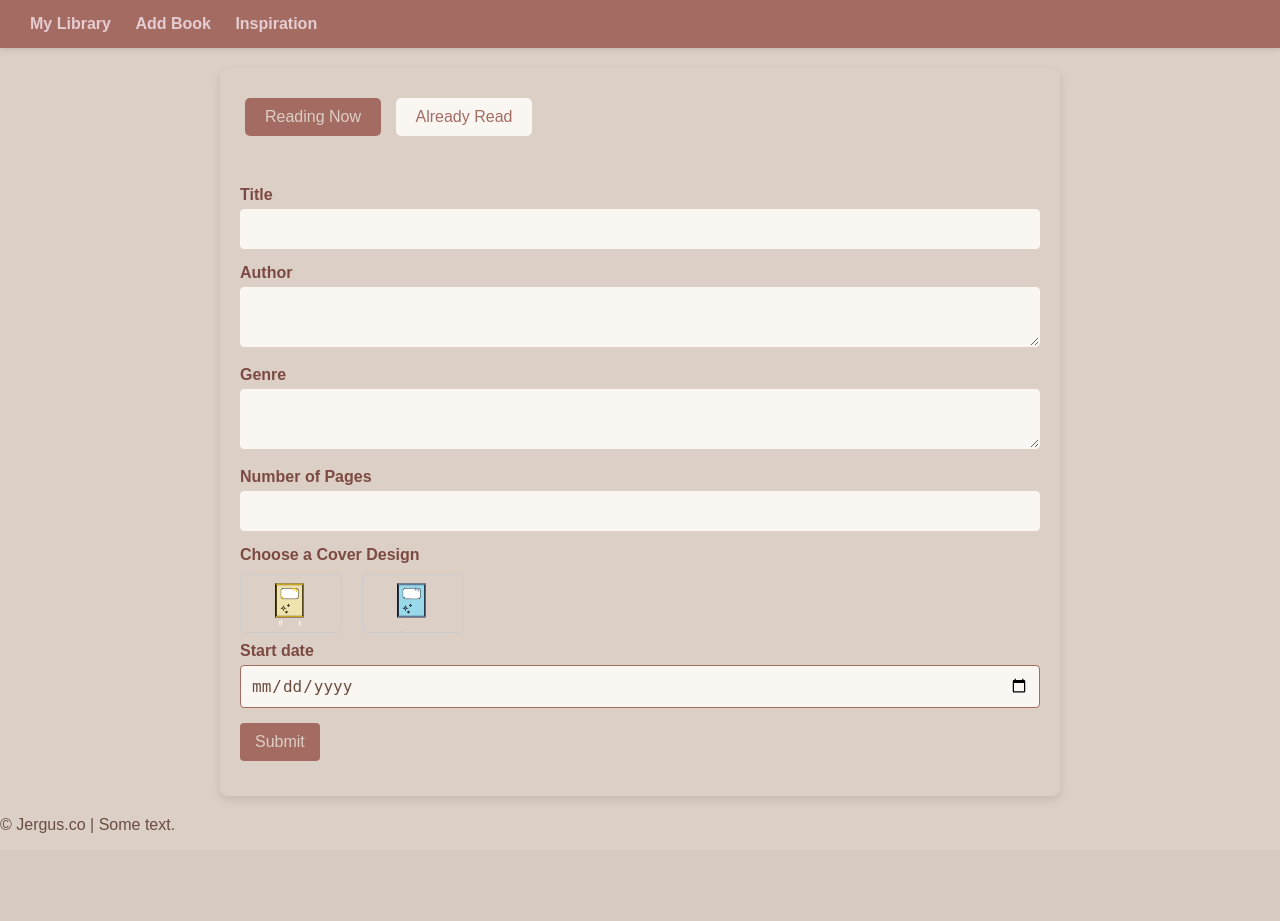
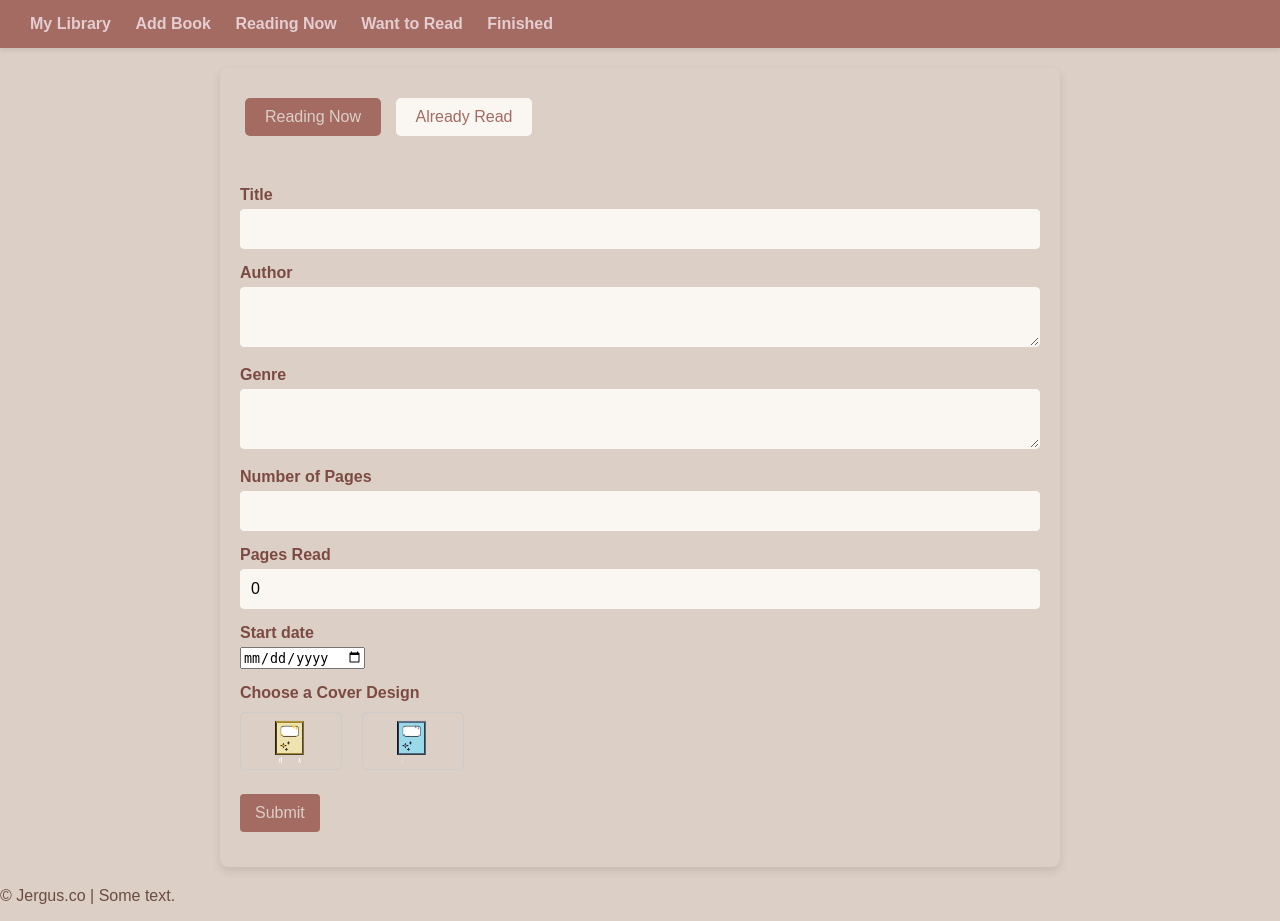
Before and after one commit to SPSE-Zoska-IV-C/gregusova-maturitny_projekt, a Flask app: page /create in a window 1280 px wide. Shown: the part 97-1018 px from the top of the page. Before the commit the page ends 930 px from the top, so only its background shows below. Run offline with Flask 3, Linux system fonts and the light colour scheme.

Commit message:
20_10_25

```diff
--- a/main.py
+++ b/main.py
@@ -1,7 +1,8 @@
-from flask import Flask, request, redirect, url_for, render_template, flash
+import os
+from flask import Flask, render_template, request, redirect, url_for, flash
 from werkzeug.utils import secure_filename
-from models import db, Article  # Import the single `db` instance and Article model
-import os
+from models import db, Book  # Import the single `db` instance and Book model
+from datetime import datetime
 
 app = Flask(__name__)
 
@@ -9,7 +10,7 @@
 app.config['SECRET_KEY'] = 'your_secret_key'
 app.config['UPLOAD_FOLDER'] = 'static/uploads'
 app.config['ALLOWED_EXTENSIONS'] = {'png', 'jpg', 'jpeg', 'gif'}
-app.config['SQLALCHEMY_DATABASE_URI'] = 'sqlite:///bucketlist.db'  # Use a single database
+app.config['SQLALCHEMY_DATABASE_URI'] = 'sqlite:///bookapp.db'  # Renamed to bookapp
 app.config['SQLALCHEMY_TRACK_MODIFICATIONS'] = False
 
 # Ensure the upload folder exists
@@ -18,112 +19,149 @@
 # Initialize the database with the app
 db.init_app(app)
 
-# Models
-class MyList(db.Model):
-    id = db.Column(db.Integer, primary_key=True)
-    title = db.Column(db.String(100), nullable=False)
-    description = db.Column(db.String(200), nullable=False)
-    image_url = db.Column(db.String(200), nullable=False)
-
-
-# Routes
+# Routes for Book App
 @app.route('/')
-@app.route('/mylist')
-def mylist():
-    items = MyList.query.all()  # Fetch all items from MyList
-    return render_template('mylist.html', items=items)  # Pass 'items' to the template
-
-
-@app.route('/inspiration')
-def inspiration():
-    travel_cards = [
-        {"id": 1, "image": "img/cruise.jpg", "title": "Go to cruise", "description": "Cruise the seas."},
-        {"id": 2, "image": "img/japan.jpg", "title": "Visit Japan", "description": "Explore Japan."},
-        {"id": 7, "image": "img/sweden.jpg", "title": "Visit Sweden", "description": "Week long trip to Sweden."},
-        {"id": 8, "image": "img/iceland.jpg", "title": "Visit Iceland", "description": "Road trip throughe ring of the Iceland."},
-    ]
-    learn_cards = [
-        {"id": 3, "image": "img/german.jpg", "title": "Study German language", "description": "Learn German."},
-        {"id": 4, "image": "img/guitar.jpg", "title": "Learn to play guitar", "description": "Master guitar."},
-        {"id": 9, "image": "img/knit.jpg", "title": "Learn knitting", "description": "knit my own socks."},
-        {"id": 10, "image": "img/harp.jpg", "title": "Learnto play harp", "description": "Be able to play at my grandmas funeral"},
-    ]
-    other_cards = [
-        {"id": 5, "image": "img/baloon.jpg", "title": "Fly a hot air balloon", "description": "Soar in a balloon."},
-        {"id": 6, "image": "img/camping.jpg", "title": "Go camping", "description": "Experience nature."},
-        {"id": 11, "image": "img/diving.jpg", "title": "Diving in Australia", "description": "Go and drown someone you do not like"},
-        {"id": 12, "image": "img/roadtrip.jpg", "title": "Go to road trip", "description": "road trip throuh south-east asia with your bestie"},
-    ]
-    return render_template(
-        'inspiration.html',
-        travel_cards=travel_cards,
-        learn_cards=learn_cards,
-        other_cards=other_cards,
-    )
-
+def index():
+    # Get all books from the database
+    books = Book.query.all()
+    return render_template('index.html', books=books)
 
 @app.route('/create', methods=['GET', 'POST'])
 def create():
     if request.method == 'POST':
-        title = request.form.get('title')
-        description = request.form.get('content')  # You might want to save this as `description`
-        file = request.files.get('image')
+        try:
+            # Get form data
+            title = request.form['title']
+            author = request.form['author']
+            genre = request.form['genre']
+            pages = int(request.form['pages'])
+            cover = request.form['cover']
 
-        if file and allowed_file(file.filename):
-            filename = secure_filename(file.filename)
-            filepath = os.path.join(app.config['UPLOAD_FOLDER'], filename)
-            file.save(filepath)
-            image_url = filepath  # Use uploaded file path
-        else:
-            image_url = 'static/default.jpg'  # Fallback image
+            # Determine status based on form input
+            status = request.form.get('status', 'Reading Now')
 
-        # Add the new item to MyList
-        new_item = MyList(title=title, description=description, image_url=image_url)
-        db.session.add(new_item)
-        db.session.commit()
+            # Get optional fields
+            notes = request.form.get('notes', '')
+            rating = request.form.get('rating')
+            pages_read = request.form.get('pages_read', 0)
 
-        flash('Item added to My List!', 'success')
-        return redirect(url_for('mylist'))
+            # Dates
+            start_date_str = request.form.get('start_date')
+            finish_date_str = request.form.get('finish_date')
+            start_date = datetime.strptime(start_date_str, '%Y-%m-%d').date() if start_date_str else None
+            finish_date = datetime.strptime(finish_date_str, '%Y-%m-%d').date() if finish_date_str else None
+
+            # Simple validation
+            if status == 'Reading Now' and not start_date:
+                flash('Please pick a start date.', 'error')
+                return render_template('create.html')
+            if status == 'Already Read' and (not start_date or not finish_date):
+                flash('Please pick start and finish dates.', 'error')
+                return render_template('create.html')
+
+            # Convert rating to int if provided
+            if rating:
+                rating = int(rating)
+            else:
+                rating = None
+
+            # Convert pages_read to int
+            pages_read = int(pages_read) if pages_read else 0
+
+            # Create new book instance
+            new_book = Book(
+                title=title,
+                author=author,
+                genre=genre,
+                pages=pages,
+                cover=cover,
+                notes=notes,
+                rating=rating,
+                status=status,
+                pages_read=pages_read,
+                start_date=start_date,
+                finish_date=finish_date
+            )
+
+            # Save to database
+            db.session.add(new_book)
+            db.session.commit()
+
+            flash('Book added successfully!', 'success')
+            return redirect(url_for('index'))
+
+        except Exception as e:
+            flash(f'Error adding book: {str(e)}', 'error')
+            return render_template('create.html')
 
     return render_template('create.html')
 
+@app.route('/book/<int:book_id>')
+def book_detail(book_id):
+    book = Book.query.get_or_404(book_id)
+    return render_template('book_detail.html', book=book)
 
-@app.route('/delete_article/<int:item_id>', methods=['POST'])
-def delete_article(item_id):
-    item = MyList.query.get_or_404(item_id)  # Fetch the item by ID
-    db.session.delete(item)
-    db.session.commit()
-    flash('Item marked as achieved and removed from My List!', 'success')
-    return redirect(url_for('mylist'))  # Redirect to 'mylist' page
-  # Redirect back to the My List page
+@app.route('/edit/<int:book_id>', methods=['GET', 'POST'])
+def edit_book(book_id):
+    book = Book.query.get_or_404(book_id)
 
+    if request.method == 'POST':
+        try:
+            # Update book fields
+            book.title = request.form['title']
+            book.author = request.form['author']
+            book.genre = request.form['genre']
+            book.pages = int(request.form['pages'])
+            book.cover = request.form['cover']
+            book.status = request.form.get('status', 'Reading Now')
+            book.notes = request.form.get('notes', '')
 
-@app.route('/add_to_mylist', methods=['POST'])
-def add_to_mylist():
-    title = request.form.get('title')
-    description = request.form.get('description')
-    image_url = request.form.get('image_url')
+            rating = request.form.get('rating')
+            if rating:
+                book.rating = int(rating)
 
-    # Check if the item already exists in MyList
-    existing_item = MyList.query.filter_by(title=title).first()  # You can also check by description or other fields if needed
+            pages_read = request.form.get('pages_read', 0)
+            book.pages_read = int(pages_read) if pages_read else 0
 
-    if existing_item:
-        flash('This item is already in your list!', 'warning')
-        return redirect(url_for('inspiration'))  # Redirect to inspiration page if item already exists
+            db.session.commit()
+            flash('Book updated successfully!', 'success')
+            return redirect(url_for('book_detail', book_id=book.id))
 
-    # If no duplicate, create a new item and add it to MyList
-    new_item = MyList(title=title, description=description, image_url=image_url)
-    db.session.add(new_item)
-    db.session.commit()
+        except Exception as e:
+            flash(f'Error updating book: {str(e)}', 'error')
 
-    flash('Item added to My List!', 'success')
-    return redirect(url_for('mylist'))  # Redirect to My List page
+    return render_template('edit.html', book=book)
 
+@app.route('/delete/<int:book_id>', methods=['POST'])
+def delete_book(book_id):
+    book = Book.query.get_or_404(book_id)
+    try:
+        db.session.delete(book)
+        db.session.commit()
+        flash('Book deleted successfully!', 'success')
+    except Exception as e:
+        flash(f'Error deleting book: {str(e)}', 'error')
+
+    return redirect(url_for('index'))
+
+@app.route('/reading')
+def reading():
+    books = Book.query.filter_by(status='Reading Now').all()
+    return render_template('reading.html', books=books)
+
+@app.route('/want_to_read')
+def want_to_read():
+    books = Book.query.filter_by(status='Want to Read').all()
+    return render_template('want_to_read.html', books=books)
+
+@app.route('/finished')
+def finished():
+    books = Book.query.filter_by(status='Finished').all()
+    return render_template('finished.html', books=books)
 
 # Helper Function
 def allowed_file(filename):
     return '.' in filename and filename.rsplit('.', 1)[1].lower() in app.config['ALLOWED_EXTENSIONS']
-
 
 # Create tables before the first request
 with app.app_context():
--- a/templates/_base.html
+++ b/templates/_base.html
@@ -19,9 +19,11 @@
 <div class="top-menu">
 
     <nav>
-        <a href="{{ url_for('mylist') }}">My Library</a>
-        <a href="{{ url_for('create') }}">Add Book</a>
-        <a href="{{ url_for('inspiration') }}">Inspiration</a>
+      <a href="{{ url_for('index') }}">My Library</a>
+      <a href="{{ url_for('create') }}">Add Book</a>
+      <a href="{{ url_for('reading') }}">Reading Now</a>
+      <a href="{{ url_for('want_to_read') }}">Want to Read</a>
+      <a href="{{ url_for('finished') }}">Finished</a>
     </nav>
 </div>
 
--- a/templates/create.html
+++ b/templates/create.html
@@ -5,7 +5,6 @@
 {% endblock %}
 
 {% block content %}
-
 <div class="create-page">
   <div class="article-preview">
     <div class="book-status">
@@ -14,107 +13,47 @@
     </div>
 
     <form method="POST" enctype="multipart/form-data" action="{{ url_for('create') }}">
-            <!-- Title Input -->
+      <input type="hidden" name="status" id="status" value="Reading Now">
+
       <div class="form-group">
         <label for="title">Title</label>
         <input type="text" name="title" id="title" class="form-control" required>
       </div>
 
-            <!-- Author Input -->
       <div class="form-group">
         <label for="author">Author</label>
         <textarea name="author" id="author" class="form-control" required></textarea>
       </div>
 
-            <!-- Genre Input -->
       <div class="form-group">
         <label for="genre">Genre</label>
         <textarea name="genre" id="genre" class="form-control" required></textarea>
       </div>
 
-            <!-- Number of Pages Input -->
       <div class="form-group">
         <label for="pages">Number of Pages</label>
         <input type="number" name="pages" id="pages" class="form-control" min="1" required>
       </div>
 
-            <!-- Pages Read Slider -->
-            <div class="form-group" id="pages-read-slider" style="display: none;">
-                <label for="pages-read">Pages Read</label>
-                <input type="range" name="pages-read" id="pages-read" class="form-control" min="0" value="0">
-                <span id="pages-read-display">0</span> / <span id="total-pages-display">0</span>
+      <!-- Reading Now only -->
+      <div id="pages-read-section" class="form-group">
+        <label for="pages_read">Pages Read</label>
+        <input type="number" name="pages_read" id="pages_read" class="form-control" min="0" value="0">
+      </div>
+      <div id="start-date-reading" class="form-group">
+        <label for="start_date_reading">Start date</label>
+        <input type="date" id="start_date_reading" name="start_date" class="form-control" required>
       </div>
 
-<script>
-    const pagesInput = document.getElementById('pages');
-    const pagesReadSlider = document.getElementById('pages-read-slider');
-    const pagesReadInput = document.getElementById('pages-read');
-    const pagesReadDisplay = document.getElementById('pages-read-display');
-    const totalPagesDisplay = document.getElementById('total-pages-display');
-    const readingBtn = document.getElementById('reading-btn');
-    const readBtn = document.getElementById('read-btn');
-
-    // Listen for changes in the total pages input
-    pagesInput.addEventListener('input', function () {
-        const totalPages = parseInt(pagesInput.value, 10) || 0;
-
-        // Update the total pages display
-        totalPagesDisplay.textContent = totalPages;
-
-        // Show the slider if total pages > 0 and "Reading Now" is active
-        if (totalPages > 0 && readingBtn.classList.contains('active')) {
-            pagesReadSlider.style.display = 'block';
-            pagesReadInput.max = totalPages; // Set the slider's max value
-        } else {
-            pagesReadSlider.style.display = 'none';
-        }
-    });
-
-    // Listen for changes in the slider
-    pagesReadInput.addEventListener('input', function () {
-        pagesReadDisplay.textContent = pagesReadInput.value; // Update the "Pages Read" display
-    });
-
-    // Toggle between "Reading Now" and "Already Read" sections
-    readingBtn.addEventListener('click', function () {
-        document.getElementById('already-read-section').style.display = 'none';
-        pagesReadSlider.style.display = pagesInput.value > 0 ? 'block' : 'none'; // Show slider if pages > 0
-        this.classList.add('active');
-        readBtn.classList.remove('active');
-    });
-
-    readBtn.addEventListener('click', function () {
-        document.getElementById('already-read-section').style.display = 'block';
-        pagesReadSlider.style.display = 'none'; // Hide slider
-        this.classList.add('active');
-        readingBtn.classList.remove('active');
-    });
-</script>
-
-            <!-- Cover Design Selection -->
+      <!-- Already Read only -->
+      <div id="already-read-section" style="display:none;">
         <div class="form-group">
-                <label for="cover">Choose a Cover Design</label>
-                <div class="cover-options">
-                    <label>
-                        <input type="radio" name="cover" value="img/book0.png" required>
-                        <img src="{{ url_for('static', filename='img/book0.png') }}" alt="Cover 1" class="cover-preview">
-                    </label>
-                    <label>
-                        <input type="radio" name="cover" value="img/book00.png" required>
-                        <img src="{{ url_for('static', filename='img/book00.png') }}" alt="Cover 2" class="cover-preview">
-                    </label>
+          <label for="start_date_read">Start date</label>
+          <input type="date" id="start_date_read" name="start_date" class="form-control" disabled>
         </div>
-                <div class="start-date"></div>
-                    <label for="start-date">Start date</label>
-                    <input type="date" name="start-date" id="start-date" class="form-control">
-                </div>
-            </div>
-
-            <!-- Notes and Rating Section -->
-            <div id="already-read-section" style="display: none;">
         <div class="form-group">
-                    <label for="finish-date">Finish date</label>
-                    <input type="date" name="finish-date" id="finish-date" class="form-control">
+          <label for="finish_date">Finish date</label>
+          <input type="date" id="finish_date" name="finish_date" class="form-control" disabled>
         </div>
         <div class="form-group">
           <label for="notes">Notes</label>
@@ -133,7 +72,21 @@
         </div>
       </div>
 
-            <!-- Submit Button -->
+      <!-- Cover -->
+      <div class="form-group">
+        <label for="cover">Choose a Cover Design</label>
+        <div class="cover-options">
+          <label>
+            <input type="radio" name="cover" value="img/book0.png" required>
+            <img src="{{ url_for('static', filename='img/book0.png') }}" alt="Cover 1" class="cover-preview">
+          </label>
+          <label>
+            <input type="radio" name="cover" value="img/book00.png" required>
+            <img src="{{ url_for('static', filename='img/book00.png') }}" alt="Cover 2" class="cover-preview">
+          </label>
+        </div>
+      </div>
+
       <div class="form-group">
         <button type="submit" class="submit-btn">Submit</button>
       </div>
@@ -142,46 +95,73 @@
 </div>
 
 <script>
-    // JavaScript for star rating functionality
+  // Toggle sections + required/disabled flags
+  const readingBtn = document.getElementById('reading-btn');
+  const readBtn = document.getElementById('read-btn');
+  const statusInput = document.getElementById('status');
+
+  const pagesReadSection = document.getElementById('pages-read-section');
+  const startDateReading = document.getElementById('start_date_reading');
+
+  const alreadyReadSection = document.getElementById('already-read-section');
+  const startDateRead = document.getElementById('start_date_read');
+  const finishDate = document.getElementById('finish_date');
+
+  function activateReadingNow() {
+    alreadyReadSection.style.display = 'none';
+    pagesReadSection.style.display = 'block';
+
+    statusInput.value = 'Reading Now';
+
+    // enable reading start date
+    startDateReading.disabled = false;
+    startDateReading.required = true;
+
+    // disable already-read dates
+    startDateRead.disabled = true; startDateRead.required = false; startDateRead.value = '';
+    finishDate.disabled = true; finishDate.required = false; finishDate.value = '';
+
+    readingBtn.classList.add('active');
+    readBtn.classList.remove('active');
+  }
+
+  function activateAlreadyRead() {
+    alreadyReadSection.style.display = 'block';
+    pagesReadSection.style.display = 'none';
+
+    statusInput.value = 'Already Read';
+
+    // disable reading start date
+    startDateReading.disabled = true; startDateReading.required = false;
+
+    // enable already-read dates
+    startDateRead.disabled = false; startDateRead.required = true;
+    finishDate.disabled = false; finishDate.required = true;
+
+    readBtn.classList.add('active');
+    readingBtn.classList.remove('active');
+  }
+
+  readingBtn.addEventListener('click', activateReadingNow);
+  readBtn.addEventListener('click', activateAlreadyRead);
+  activateReadingNow(); // initial state
+
+  // star rating
   const stars = document.querySelectorAll('.star');
   const ratingInput = document.getElementById('rating');
-
   stars.forEach(star => {
     star.addEventListener('click', function () {
       const value = this.getAttribute('data-value');
       ratingInput.value = value;
-
-            // Highlight stars up to the clicked one
-            stars.forEach(s => {
-                if (s.getAttribute('data-value') <= value) {
-                    s.classList.add('selected');
-                } else {
-                    s.classList.remove('selected');
-                }
+      stars.forEach(s => s.classList.toggle('selected', s.getAttribute('data-value') <= value));
     });
-        });
-
-        // Add hover effect to highlight stars up to the hovered one
     star.addEventListener('mouseover', function () {
       const value = this.getAttribute('data-value');
-            stars.forEach(s => {
-                if (s.getAttribute('data-value') <= value) {
-                    s.classList.add('hovered');
-                } else {
-                    s.classList.remove('hovered');
-                }
+      stars.forEach(s => s.classList.toggle('hovered', s.getAttribute('data-value') <= value));
     });
-        });
-
-        // Remove hover effect when the mouse leaves the stars
     star.addEventListener('mouseout', function () {
       stars.forEach(s => s.classList.remove('hovered'));
     });
   });
 </script>
-
-<style>
-
-</style>
-
 {% endblock %}
--- a/templates/index.html
+++ b/templates/index.html
@@ -5,7 +5,7 @@
     <h2>Vitajte</h2>
     <p>Lorem ipsum, dolor sit amet consectetur adipisicing elit. Ut vel, modi perspiciatis possimus, nam tempore totam
         veritatis quod maxime minus quos repellendus. Voluptatem tempore, ducimus iure hic quidem corporis officiis.</p>
-    <a href="{{ url_for('pridaj_clanok')}}", class="button">+Pridať článok</a>
+    <a href="{{ url_for('create')}}", class="button">+Pridať článok</a>
 </div>
 
 {% endblock %}
```
Also changed, not shown: forms.py (+17 -2 lines), models.py (+22 -5 lines), instance/bookapp.db (added), instance/bucketlist.db (deleted). Lines whose indentation alone changed are shown as unchanged.
